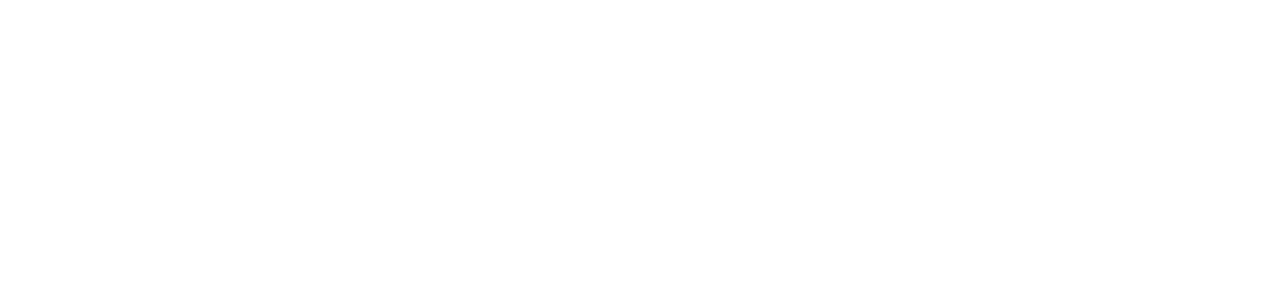
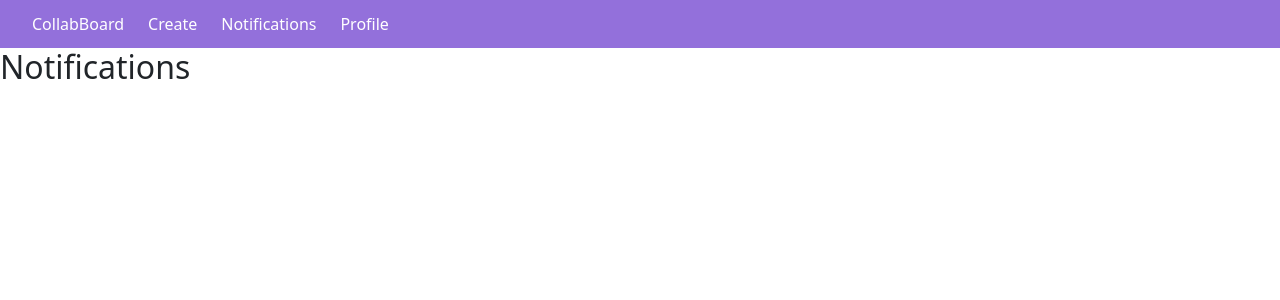
Before and after one commit to RomanBezsh/collab_board, a React (Vite) app: page /notifications in a window 1280 px wide. Before the commit this address had no page. Shown: the top 300 px of the page. Built offline with nearby package versions, Linux system fonts and the light colour scheme.

Commit message:
innit commit

```diff
--- a/src/App.jsx
+++ b/src/App.jsx
@@ -3,6 +3,7 @@
 import { AuthPage } from "./pages/Auth/AuthPage.jsx";
 import { RegisterPage } from "./pages/Register/RegisterPage.jsx";
 import { Dashboard } from "./pages/Dashboard/Dashboard.jsx";
+import { Notifications } from "./pages/Notifications/Notifications.jsx";
 import { Layout } from "./components/Layout/Layout.jsx";
 
 const App = () => {
@@ -10,14 +11,13 @@
         <BrowserRouter>
             <div className="App">
                 <Routes>
-                    /* Страницы БЕЗ хедера */
                     <Route path="/" element={<AuthPage />} />
                     <Route path="/sign-up" element={<RegisterPage />} />
 
-                    /* Страницы С хедером */
+
                     <Route element={<Layout />}>
                         <Route path="/dashboard" element={<Dashboard />} />
-
+                        <Route path="/notifications" element={<Notifications />} />
                     </Route>
                 </Routes>
             </div>
--- /dev/null
+++ b/src/pages/Notifications/Notifications.jsx
@@ -0,0 +1,19 @@
+
+
+
+
+
+
+
+
+
+export const Notifications = () => {
+    return (
+        <div>
+            <h2>Notifications</h2>
+            <main>
+
+            </main>
+        </div>
+    );
+}
```
Also changed, not shown: src/pages/Notifications/Notifications.module.css (added).
